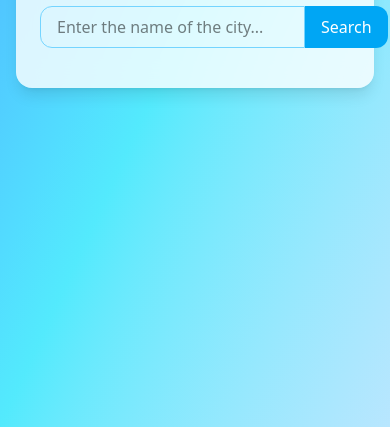
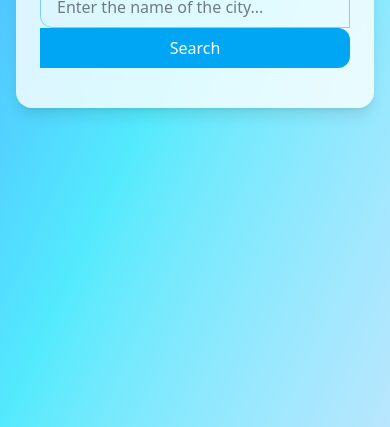
Before and after one commit to zahra-vakili-dev/weather-app-vanilla-js, a website: page index.html in a window 390 px wide. Shown: the part 417-844 px from the top of the page. Drawn offline with nearby package versions, Linux system fonts and the light colour scheme; files that its build step writes are made by us from their sources.

Commit message:
Add files via upload

```diff
--- a/index.html
+++ b/index.html
@@ -15,10 +15,10 @@
     </header>
 
     <!-- Search Input -->
-    <section class="flex mb-4">
+    <section class="flex flex-col sm:flex-row mb-4">
       <label for="cityInput" class="sr-only">City name</label>
       <input id="cityInput" type="text" placeholder="Enter the name of the city..."
-             class="grow px-4 py-2 border border-sky-300 rounded-l-xl focus:outline-none focus:ring-2 focus:ring-sky-400 focus:border-sky-400">
+             class="grow px-4 py-2 border border-sky-300 rounded-l-xl focus:outline-none focus:ring-2 focus:ring-inset focus:ring-sky-400 focus:border-sky-400">
       <button id="searchBtn" type="button" class="bg-sky-500 text-white px-4 py-2 rounded-r-xl hover:bg-sky-600 transition-colors">Search</button>
     </section>
 
```
